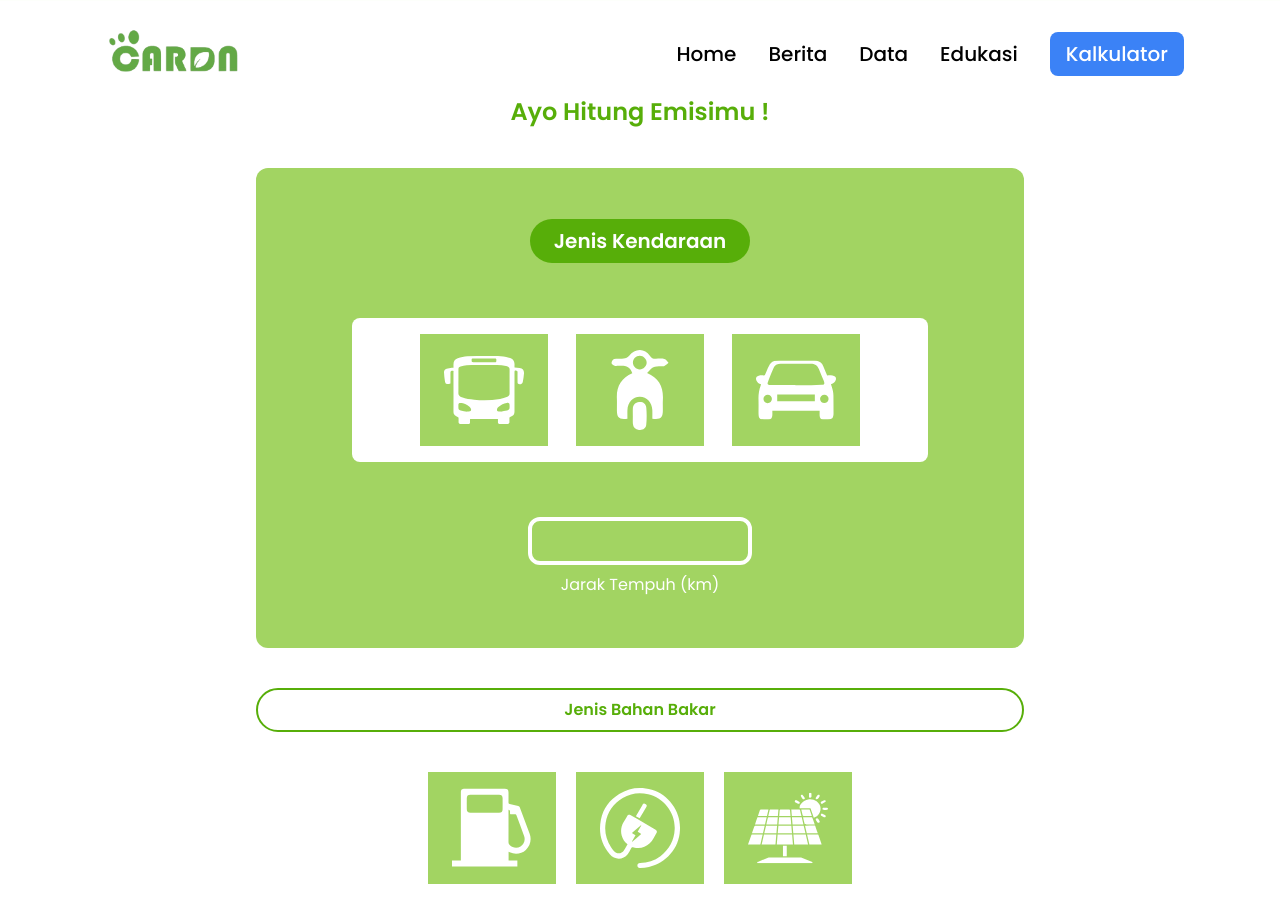
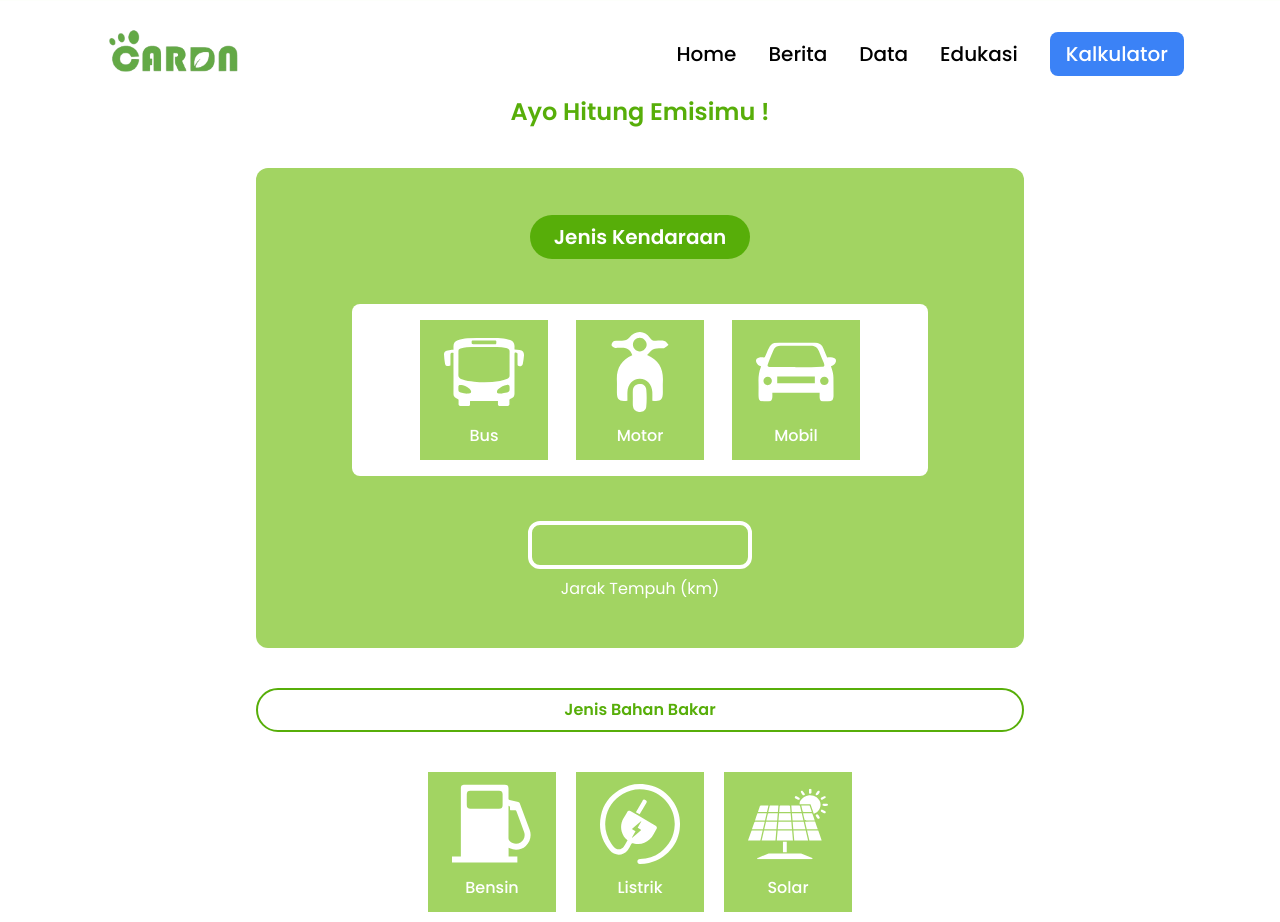
Before and after one commit to fachrft/io-fest-untar, a React (Vite) app: page /kalkulator in a window 1280 px wide. Shown: the top 922 px of the page. Built offline with nearby package versions, Linux system fonts and the light colour scheme.

Commit message:
nambahin nama di kalkulator

```diff
--- a/src/Components/Fragments/OptionsKalkulator.jsx
+++ b/src/Components/Fragments/OptionsKalkulator.jsx
@@ -1,9 +1,10 @@
 import React from "react";
 
-const OptionsKalkulator = ({image, onClick, bg}) => {
+const OptionsKalkulator = ({image, onClick, bg, isi}) => {
     return (
-        <div className={`px-3 py-2 flex justify-center items-center lg:px-6 lg:py-4 ${bg}`} onClick={onClick}>
+        <div className={`px-3 py-2 flex justify-center gap-3 items-center flex-col lg:px-6 lg:py-3 ${bg}`} onClick={onClick}>
             <img className="lg:w-[80px] lg:h-[80px]" src={image} alt="" />
+            <p className="text-white font-medium">{isi}</p>
         </div>
     );
 };
--- a/src/Pages/Kalkulator.jsx
+++ b/src/Pages/Kalkulator.jsx
@@ -109,9 +109,9 @@ const Kalkulator = () => {
                         <h1 className="text-white font-semibold lg:text-xl">Jenis Kendaraan</h1>
                     </div>
                     <div className="bg-white w-[75vw] flex gap-3 justify-center px-4 py-4 rounded-lg lg:w-[45vw] lg:gap-7">
-                        <OptionsKalkulator image={Bus} onClick={() => pickTipeKendaraan("Bus")} bg={tipeKendaraan === "Bus" ? "bg-[#57AE09]" : "bg-hijau"} />
-                        <OptionsKalkulator image={Motor} onClick={() => pickTipeKendaraan("Motor")} bg={tipeKendaraan === "Motor" ? "bg-[#57AE09]" : "bg-hijau"} />
-                        <OptionsKalkulator image={Mobil} onClick={() => pickTipeKendaraan("Mobil")} bg={tipeKendaraan === "Mobil" ? "bg-[#57AE09]" : "bg-hijau"} />
+                        <OptionsKalkulator image={Bus} isi="Bus" onClick={() => pickTipeKendaraan("Bus")} bg={tipeKendaraan === "Bus" ? "bg-[#57AE09]" : "bg-hijau"} />
+                        <OptionsKalkulator image={Motor} isi="Motor" onClick={() => pickTipeKendaraan("Motor")} bg={tipeKendaraan === "Motor" ? "bg-[#57AE09]" : "bg-hijau"} />
+                        <OptionsKalkulator image={Mobil} isi="Mobil" onClick={() => pickTipeKendaraan("Mobil")} bg={tipeKendaraan === "Mobil" ? "bg-[#57AE09]" : "bg-hijau"} />
                     </div>
                     <div>
                         <input
@@ -135,9 +135,9 @@ const Kalkulator = () => {
             </div>
             <div>
                 <div className="flex justify-center items-center gap-5 pt-10">
-                    <OptionsKalkulator image={Pom} onClick={() => pickBahanBakar("Bensin")} bg={bahanBakar === "Bensin" ? "bg-[#57AE09]" : "bg-hijau"} />
-                    <OptionsKalkulator image={Listrik} onClick={() => pickBahanBakar("Listrik")} bg={bahanBakar === "Listrik" ? "bg-[#57AE09]" : "bg-hijau"} />
-                    <OptionsKalkulator image={Solar} onClick={() => pickBahanBakar("Solar")} bg={bahanBakar === "Solar" ? "bg-[#57AE09]" : "bg-hijau"} />
+                    <OptionsKalkulator image={Pom} isi="Bensin" onClick={() => pickBahanBakar("Bensin")} bg={bahanBakar === "Bensin" ? "bg-[#57AE09]" : "bg-hijau"} />
+                    <OptionsKalkulator image={Listrik} isi="Listrik" onClick={() => pickBahanBakar("Listrik")} bg={bahanBakar === "Listrik" ? "bg-[#57AE09]" : "bg-hijau"} />
+                    <OptionsKalkulator image={Solar} isi="Solar" onClick={() => pickBahanBakar("Solar")} bg={bahanBakar === "Solar" ? "bg-[#57AE09]" : "bg-hijau"} />
                 </div>
             </div>
             <div className="flex justify-center pt-10">
```
